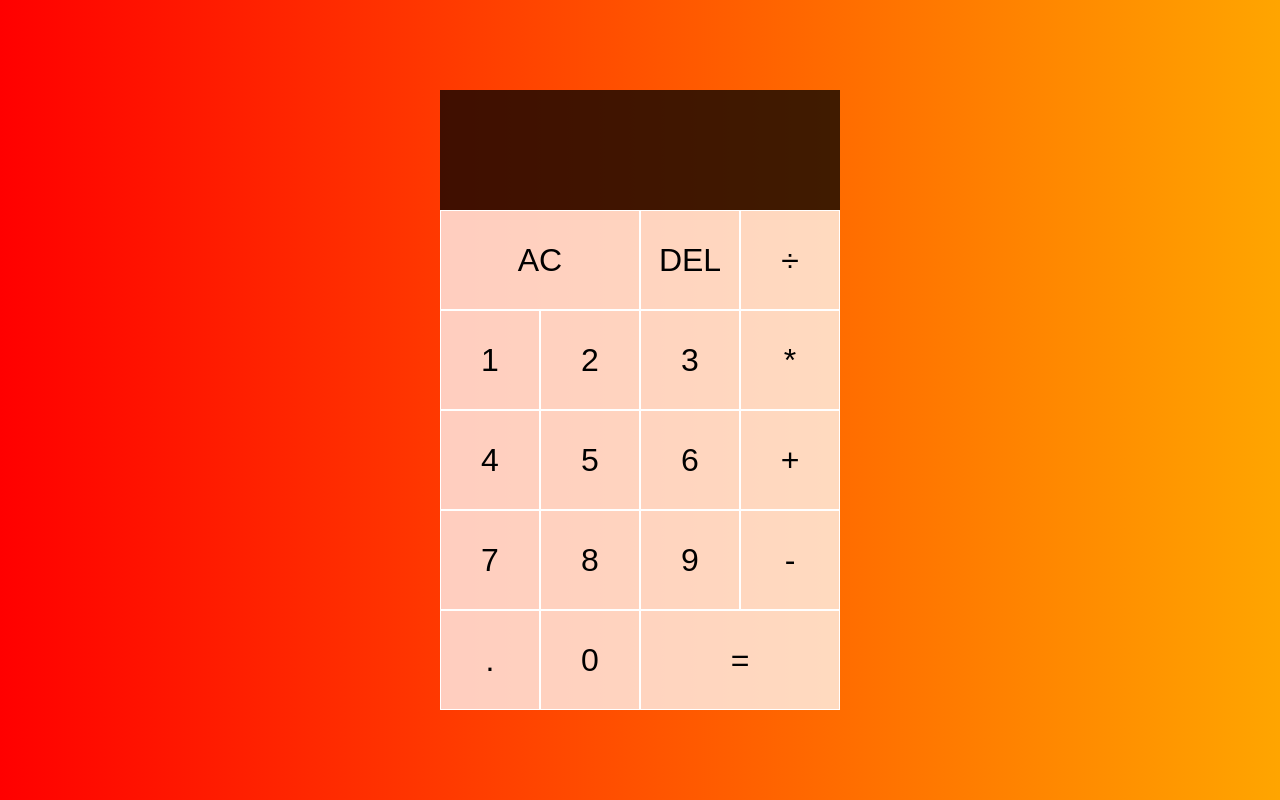
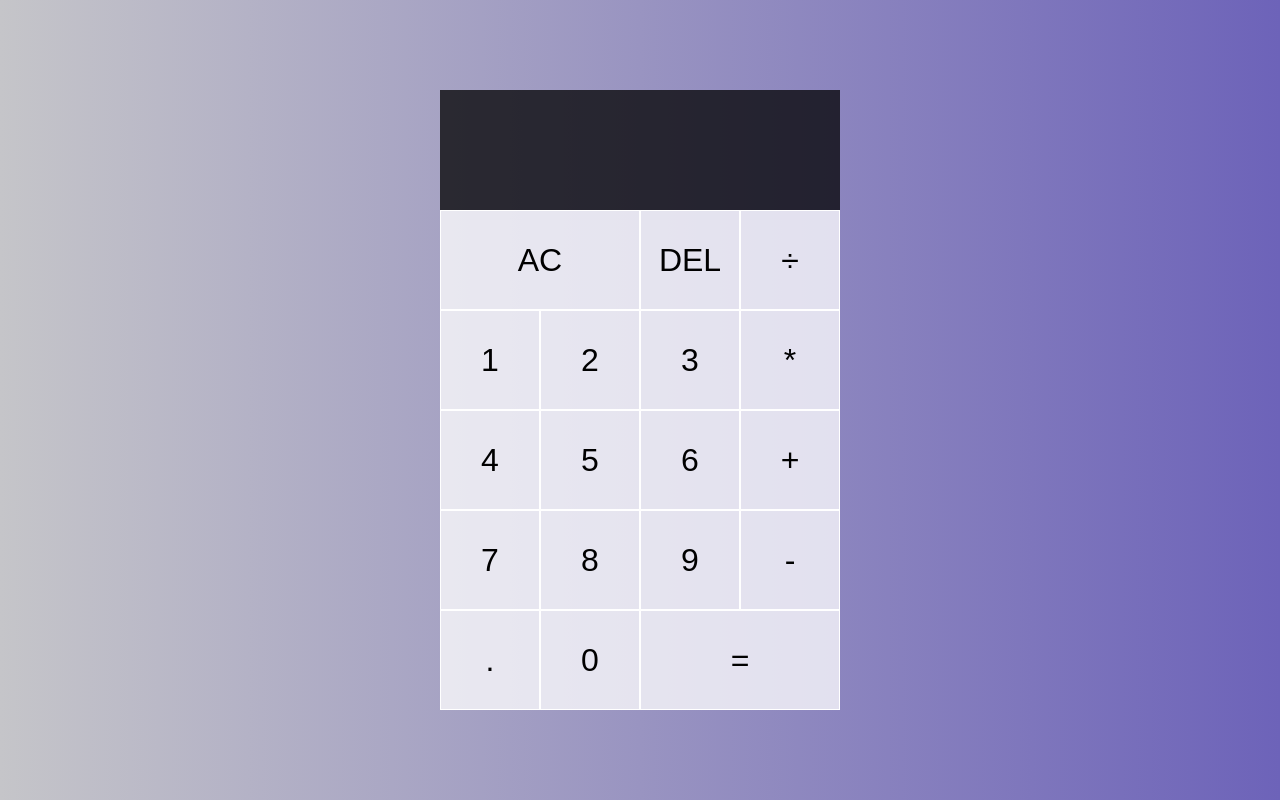
Before and after one commit to SimonInghamIsHere/BASIC_CALCULATOR, a plain HTML site: page index.html in a window 1280 px wide. Drawn offline with Linux system fonts and the light colour scheme.

Commit message:
Update styles.css

```diff
--- a/styles.css
+++ b/styles.css
@@ -7,7 +7,7 @@
   body {
     padding: 0;
     margin: 0;
-    background: linear-gradient(to right, red, orange);
+    background: linear-gradient(to right, #c5c5c9, #6d63b9);
   }
 
   .calculator-grid {
```
